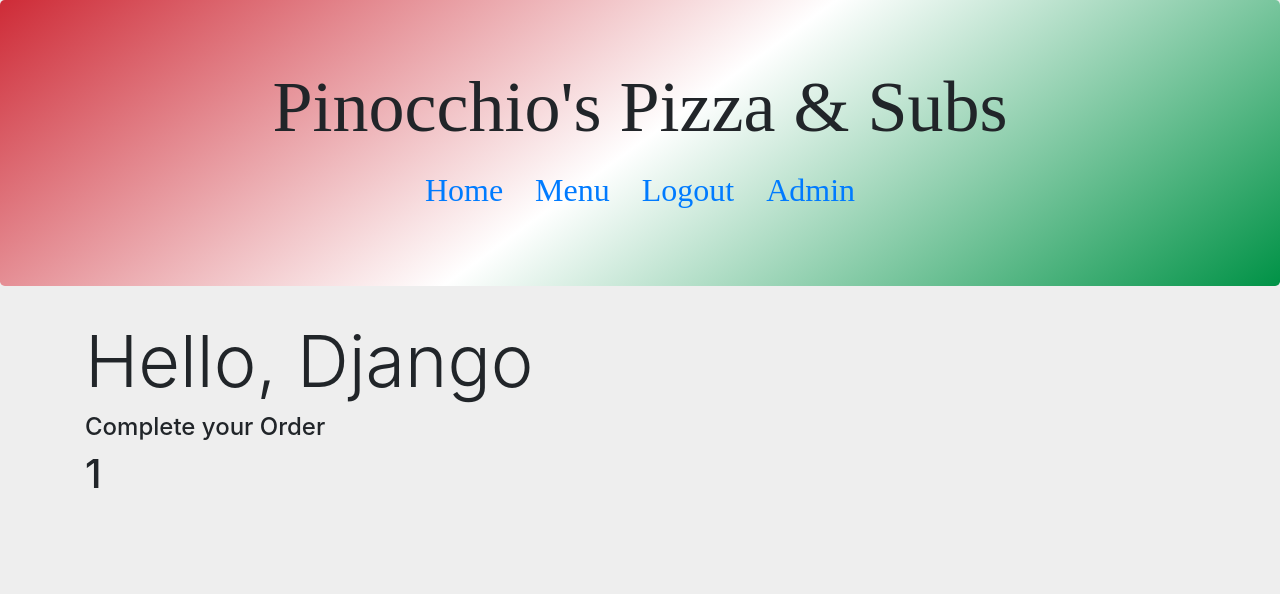
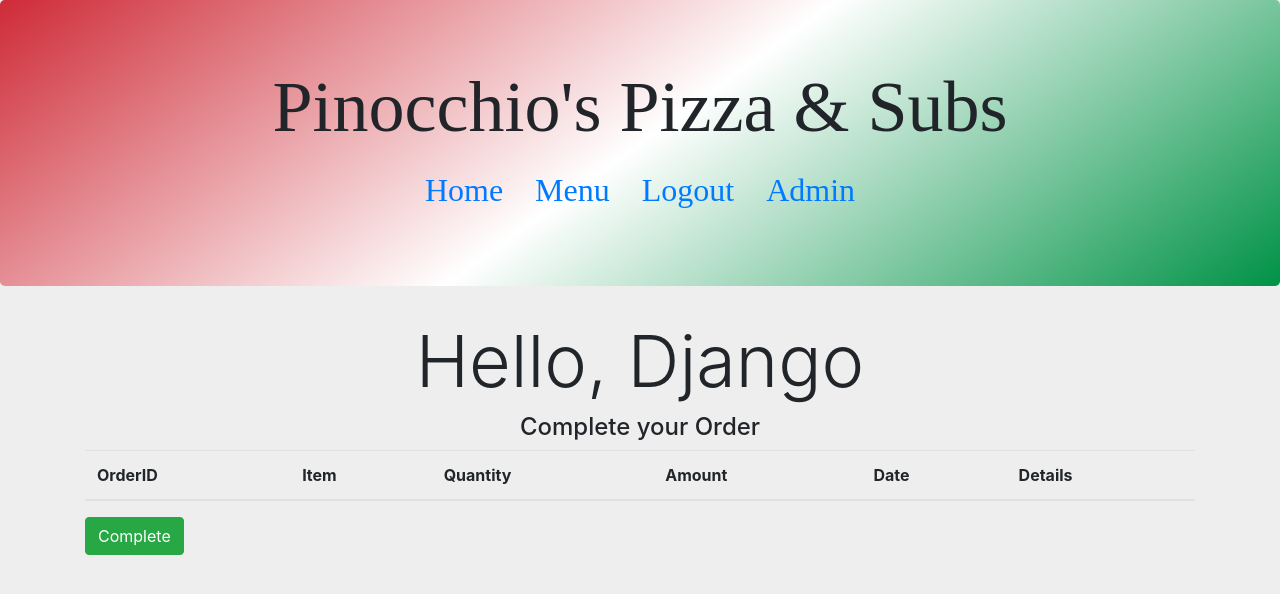
Before and after one commit to ethanbates14/project3, a Django app: page /checkout/ in a window 1280 px wide. Shown: the top 594 px of the page. Run offline with Django 3.2, Linux system fonts and the light colour scheme; the first user in the database is signed in; data comes from the database, SQL or seed files in the repository; lists and menus that the app fills with data are empty; some libraries are stand-ins or nearby versions; some web fonts are replaced.

Commit message:
managing order display

```diff
--- a/orders/admin.py
+++ b/orders/admin.py
@@ -1,10 +1,11 @@
 from django.contrib import admin
 
 # Register your models here.
-from .models import Categories, Options,Menu,Topping,Prices
+from .models import Categories, Options,Menu,Topping,Prices,Orders
 
 admin.site.register(Categories)
 admin.site.register(Options)
 admin.site.register(Topping)
 admin.site.register(Menu)
 admin.site.register(Prices)
+admin.site.register(Orders)
--- a/orders/templates/orders/checkout.html
+++ b/orders/templates/orders/checkout.html
@@ -8,9 +8,35 @@
 <div class="container">
     <div class="row">
         <div class="col-sm-12">
-            <h1 class="display-3">Hello, {{ user.first_name }}</h1>
-            <h4>Complete your Order</h4>
-            <h1>{{user.id }}</h1>
+            <h1 class="display-3 text-center">Hello, {{ user.first_name }}</h1>
+            <h4 class="text-center">Complete your Order</h4>
+            <table class="table table-striped">
+              <thead>
+                <tr>
+                  <th scope="col">OrderID</th>
+                  <th scope="col">Item</th>
+                  <th scope="col">Quantity</th>
+                  <th scope="col">Amount</th>
+                  <th scope="col">Date</th>
+                  <th scope="col">Details</th>
+                </tr>
+              </thead>
+                  <tbody>
+                      {% for od in myorders %}
+                    <tr>
+                      <td>{{ od.id }}</td>
+                      <td>{{ od.item_number.menu_id }}</td>
+                      <td>{{ od.quantity }}</td>
+                      <td>{{ od.item_number.item_price }}</td>
+                      <td>{{ od.order_date }}</td>
+                      <td>{{ od.details }}</td>
+                    </tr>
+                    {% endfor %}
+                  </tbody>
+            </table>
+            <form action"user/" method"POST">
+            <button type="submit" class="btn btn-success">Complete</button>
+            </form>
         </div>
     </div>
 </div>
--- a/orders/views.py
+++ b/orders/views.py
@@ -3,7 +3,7 @@ from django.shortcuts import render
 from django.urls import reverse
 from django.contrib.auth.models import User
 
-from .models import Categories,Options,Menu,Topping,Prices
+from .models import Categories,Options,Menu,Topping,Prices,Orders
 
 # Orders Views
 def index(request):
@@ -37,4 +37,16 @@ def index(request):
     return render(request, "orders/index.html", context)
 
 def checkout(request):
-    return render(request, "orders/checkout.html")
+    current_user = request.user
+    orderdetails = Orders.objects.filter(user_id = current_user.id)
+
+    if request.method == "POST":
+        orderdetails.filter(order_status = 'P').update(order_status = 'C')
+        return render(request, "users/user.html",context)
+    else:
+        orderdetails.filter(order_status = 'P')
+
+    context = {
+        "myorders": orderdetails
+    }
+    return render(request, "orders/checkout.html",context)
```
Also changed, not shown: orders/models.py (+13 -1 lines), users/templates/users/user.html (+24 -1 lines), users/views.py (+14 -1 lines), db.sqlite3, orders/migrations/0004_orders.py (added), orders/migrations/0005_auto_20180802_1211.py (added).
